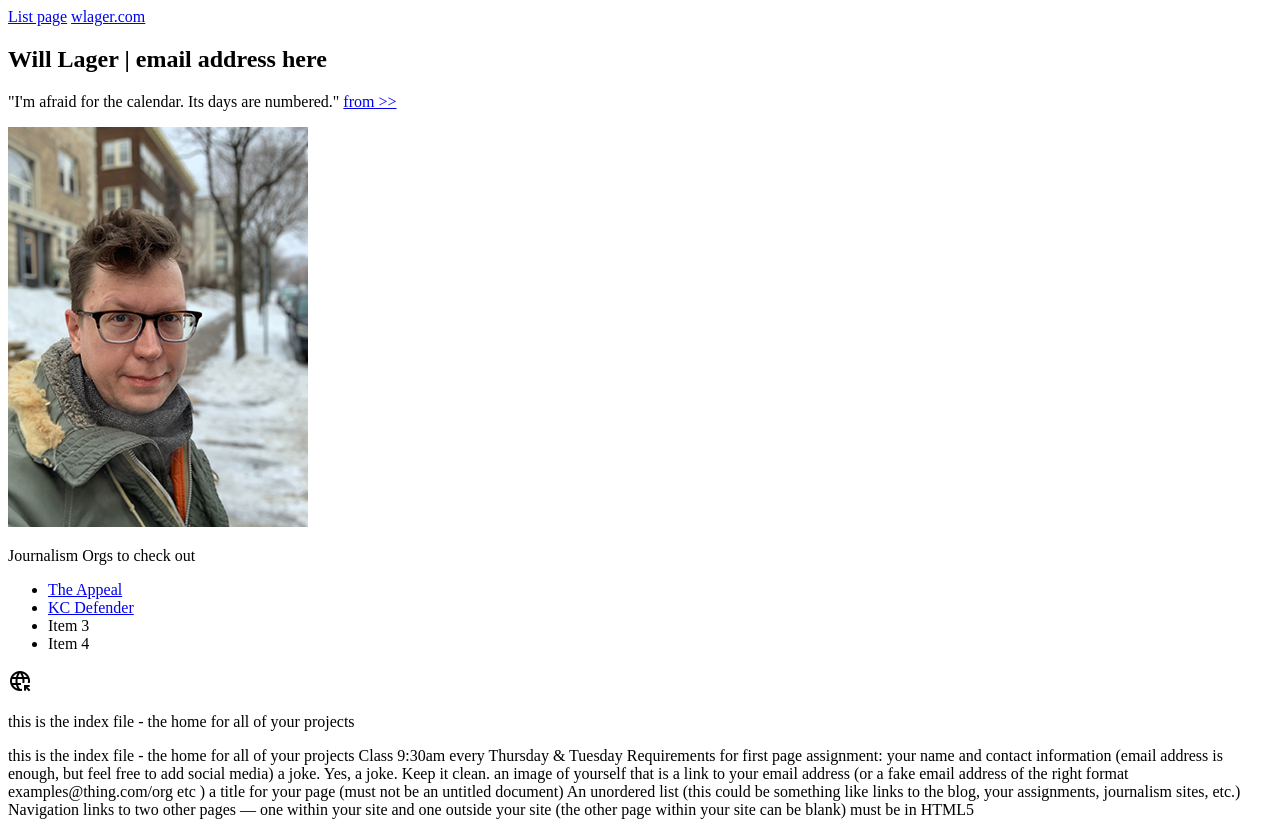
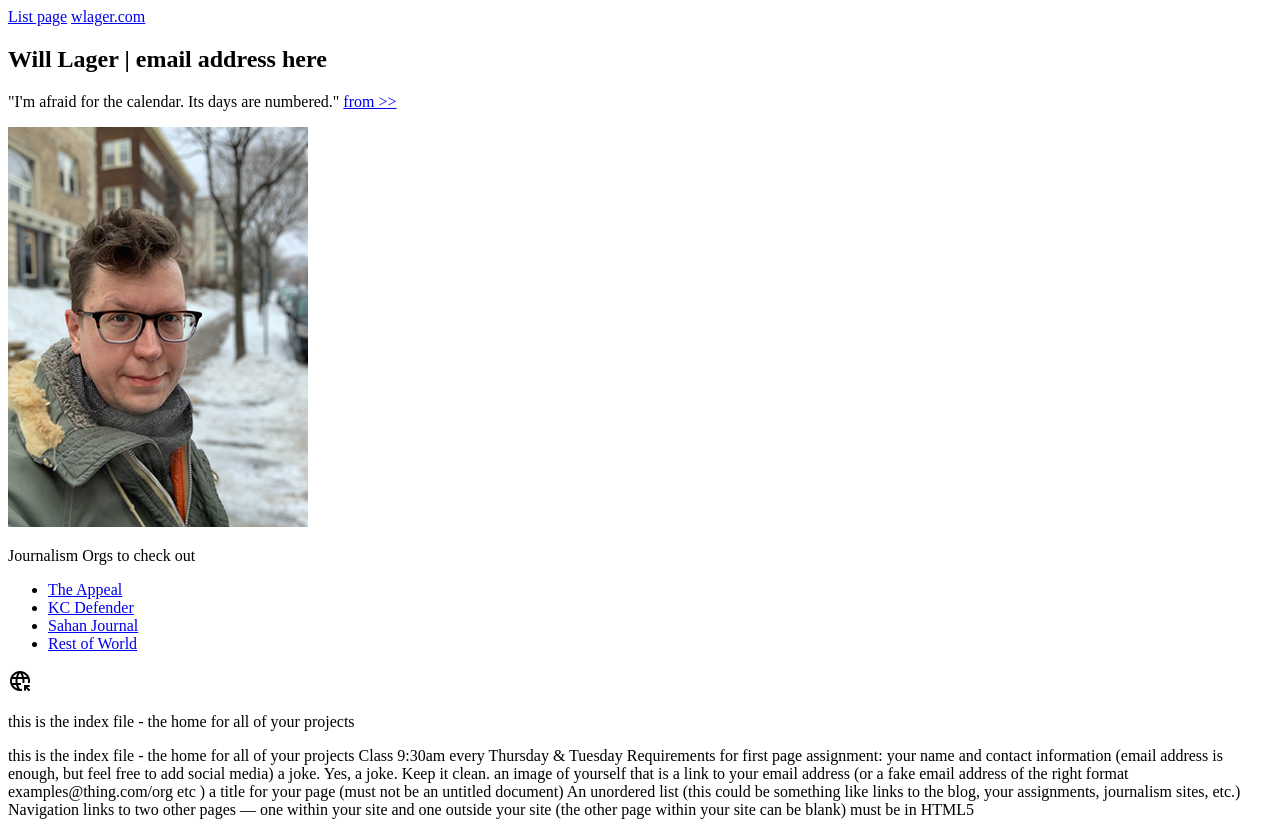
Before and after one commit to 4502-7502-FALL20203/September-7-example, a plain HTML site: page index.html in a window 1280 px wide. Drawn offline with nearby package versions, Linux system fonts and the light colour scheme.

Commit message:
Update index.html

```diff
--- a/index.html
+++ b/index.html
@@ -63,8 +63,8 @@
 			<ul>
 				<li><a href="https://theappeal.org/">The Appeal</a></li>
 				<li><a href="https://kansascitydefender.com/">KC Defender</a></li>
-				<li>Item 3</li>
-				<li>Item 4</li>
+				<li><a href="https://sahanjournal.com/">Sahan Journal</a></li>
+				<li><a href="https://restofworld.org/">Rest of World</a></li>
 
 			</ul>
 
```
